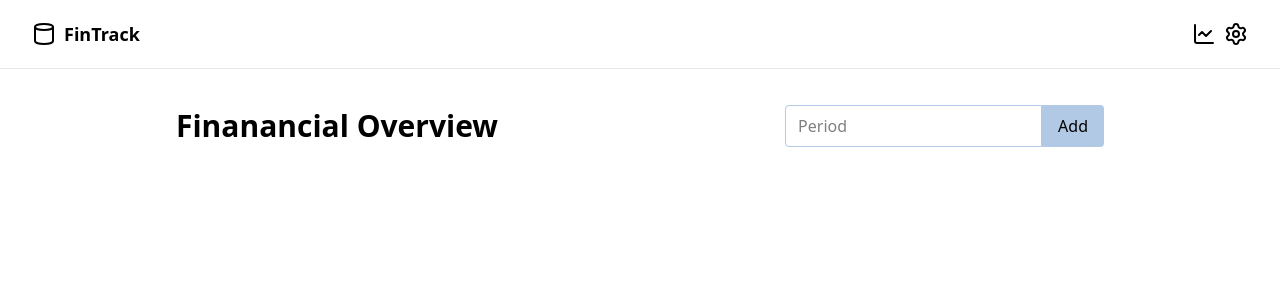
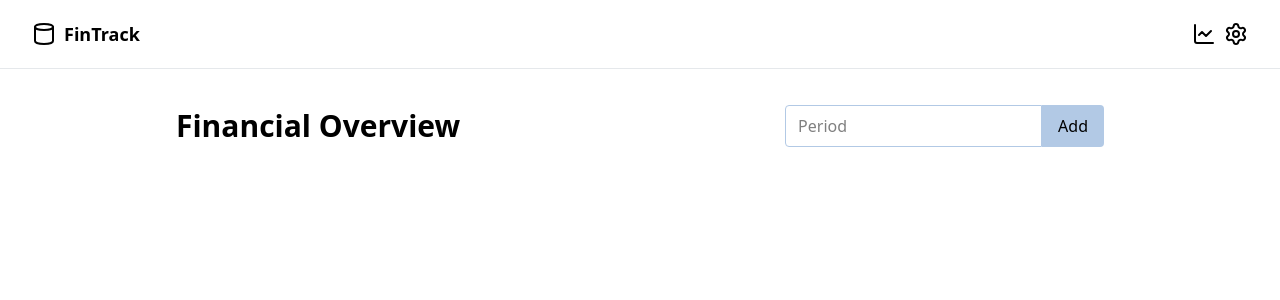
Before and after one commit to danielbueeno/finance-manager, a Next.js app: page / in a window 1280 px wide. Shown: the top 300 px of the page. Built offline with nearby package versions, Linux system fonts and the light colour scheme.

Commit message:
title update

```diff
--- a/app/layout.tsx
+++ b/app/layout.tsx
@@ -16,8 +16,8 @@ const geistMono = Geist_Mono({
 });
 
 export const metadata: Metadata = {
-  title: "Create Next App",
-  description: "Generated by create next app",
+  title: "FinTrack",
+  description: "",
 };
 
 export default function RootLayout({
--- a/app/page.tsx
+++ b/app/page.tsx
@@ -65,7 +65,7 @@ export default function Home() {
   return (
     <div className="w-full px-40 py-5">
       <div className="p-4 flex justify-between items-center mb-4">
-        <span className=" font-bold text-3xl/10">Finanancial Overview</span>
+        <span className=" font-bold text-3xl/10">Financial Overview</span>
         <InputWithButton
           placeholder="Period"
           buttonText="Add"
```
